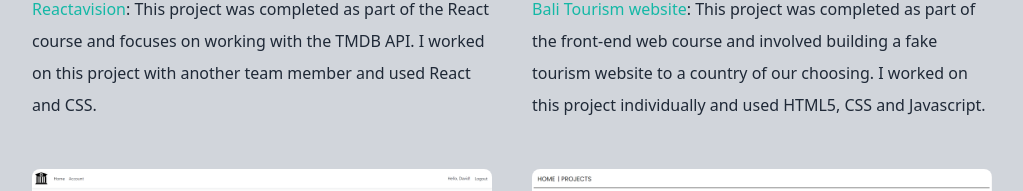
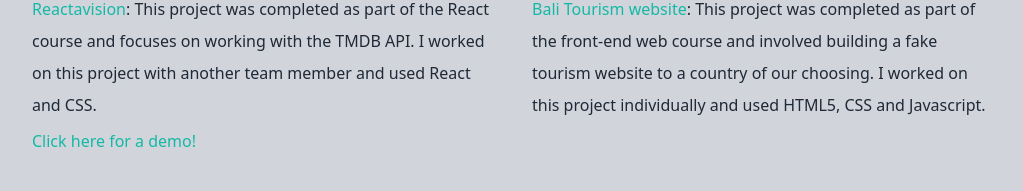
Before and after one commit to djk88/dk-portfolio, a Next.js app: page / in a window 1280 px wide. Shown: the part 2740-2931 px from the top of the page, without its empty margins (128-1151 px from the left). Built offline with nearby package versions, Linux system fonts and the light colour scheme; what taos would draw is missing.

Commit message:
added downloadable resume link

```diff
--- a/pages/index.js
+++ b/pages/index.js
@@ -41,8 +41,8 @@ export default function Home() {
               <li>
                 <a
                   className="bg-gradient-to-r from-cyan-500 text- to-teal-500 text-white px-4 py-2 border-none rounded-md ml-8"
-                  href="#"
-                >
+                  href="https://docs.google.com/document/d/1xJ0grPAab9ClEHyEMQjZqFqRiUKUnuYV/edit?usp=sharing&ouid=105584303304321756439&rtpof=true&sd=true"
+                  target="_blank">
                   Resume
                 </a>
               </li>
@@ -147,6 +147,7 @@ export default function Home() {
               <span className="text-teal-500">Reactavision</span>: This project was completed as part of the React course and focuses on working with the TMDB API. I worked on this project with another team member and used React and CSS.
               </p>
               </a>
+              <a href="https://reactavision.vercel.app/" target="_blank"><span className="text-teal-500">Click here for a demo!</span></a>
             </div>
             <div className="basis-1/3 flex-1">
             <a href="#">
@@ -160,6 +161,7 @@ export default function Home() {
               <p className="text-md py-2 leading-8 text-gray-800 dark:text-gray-200">
               <span className="text-teal-500">Bali Tourism website</span>: This project was completed as part of the front-end web course and involved building a fake tourism website to a country of our choosing. I worked on this project individually and used HTML5, CSS and Javascript.
               </p>
+
               </a>
             </div>
             <div className="basis-1/3 flex-1">
```
